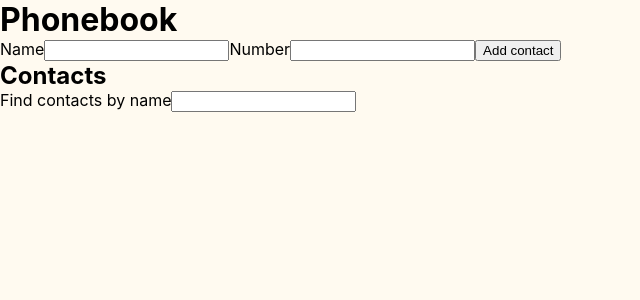
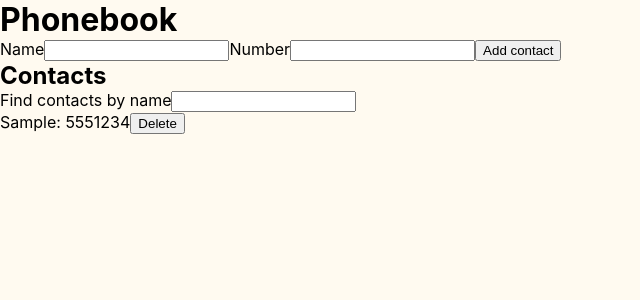
Before and after one commit to mykytapokasiuk/goit-react-hw-02-phonebook, a React (Create React App) app: page / in a window 1280 px wide. Both pictures are taken after typing "Sample", "5551234" into the empty fields and a click on the button "Add contact". Shown: the top 300 px of the page, without its empty margins (0-640 px from the left). Built offline with nearby package versions, Linux system fonts and the light colour scheme.

Commit message:
Bugs fixed

```diff
--- a/src/components/App.jsx
+++ b/src/components/App.jsx
@@ -6,7 +6,7 @@ import ContactList from './ContactList/ContactList.js';
 export default class App extends Component {
   state = {
     contacts: [],
-    filter: [],
+    filter: '',
   };
 
   onAddContact = (data, name) => {
@@ -20,22 +20,33 @@ export default class App extends Component {
     });
   };
 
-  onFilterContacts = name => {
+  onChangeFilter = event => {
     this.setState({
-      filter: this.state.contacts.filter(item =>
-        item.name.toLowerCase().includes(name)
-      ),
+      filter: event.target.value,
+    });
+  };
+
+  onRemoveContact = contactId => {
+    this.setState({
+      contacts: this.state.contacts.filter(contact => contact.id !== contactId),
     });
   };
   render() {
+    const { contacts, filter } = this.state,
+      filteredContacts = contacts.filter(contact =>
+        contact.name.toLowerCase().includes(filter)
+      );
     return (
       <div>
         <h1>Phonebook</h1>
         <ContactForm onAddContact={this.onAddContact} />
 
         <h2>Contacts</h2>
-        <Filter onFilterContacts={this.onFilterContacts} />
-        <ContactList contacts={this.state.filter} />
+        <Filter value={filter} onChangeFilter={this.onChangeFilter} />
+        <ContactList
+          filteredContacts={filteredContacts}
+          onRemoveContact={this.onRemoveContact}
+        />
       </div>
     );
   }
--- a/src/components/ContactForm/ContactForm.js
+++ b/src/components/ContactForm/ContactForm.js
@@ -1,4 +1,5 @@
 import React, { Component } from 'react';
+import PropTypes from 'prop-types';
 import { nanoid } from 'nanoid';
 
 const INITIAL_STATE = {
@@ -65,3 +66,7 @@ export default class ContactForm extends Component {
     );
   }
 }
+
+ContactForm.propTypes = {
+  onAddContact: PropTypes.func.isRequired,
+};
--- a/src/components/ContactList/ContactList.js
+++ b/src/components/ContactList/ContactList.js
@@ -1,21 +1,31 @@
 import React from 'react';
-// import PropTypes from 'prop-types'
+import PropTypes from 'prop-types';
 import ContactListItem from '../ContactListItem/ContactListItem.js';
 
-const ContactList = ({ contacts }) => {
+const ContactList = ({ filteredContacts, onRemoveContact }) => {
   return (
     <ul>
-      {contacts.map(contact => (
+      {filteredContacts.map(contact => (
         <ContactListItem
           key={contact.id}
           name={contact.name}
           number={contact.number}
+          contactId={contact.id}
+          onRemoveContact={onRemoveContact}
         />
       ))}
     </ul>
   );
 };
 
-// ContactList.propTypes = {}
+ContactList.propTypes = {
+  filteredContacts: PropTypes.arrayOf(
+    PropTypes.exact({
+      id: PropTypes.string.isRequired,
+      name: PropTypes.string.isRequired,
+      number: PropTypes.string.isRequired,
+    })
+  ).isRequired,
+};
 
 export default ContactList;
--- a/src/components/ContactListItem/ContactListItem.js
+++ b/src/components/ContactListItem/ContactListItem.js
@@ -1,15 +1,28 @@
 import React from 'react';
-// import PropTypes from 'prop-types'
+import PropTypes from 'prop-types';
 import css from './ContactListItem.module.css';
 
-const ContactListItem = ({ name, number }) => {
+const ContactListItem = ({ name, number, contactId, onRemoveContact }) => {
   return (
     <li className={css.listItem}>
       {name}: {number}
+      <button
+        type="button"
+        onClick={() => {
+          onRemoveContact(contactId);
+        }}
+      >
+        Delete
+      </button>
     </li>
   );
 };
 
-// ContactListItem.propTypes = {}
+ContactListItem.propTypes = {
+  name: PropTypes.string.isRequired,
+  number: PropTypes.string.isRequired,
+  contactId: PropTypes.string.isRequired,
+  onRemoveContact: PropTypes.func.isRequired,
+};
 
 export default ContactListItem;
--- a/src/components/Filter/Filter.js
+++ b/src/components/Filter/Filter.js
@@ -1,38 +1,29 @@
-// import PropTypes from 'prop-types';
-import React, { Component } from 'react';
+import React from 'react';
+import PropTypes from 'prop-types';
 import { nanoid } from 'nanoid';
 
-export default class Filter extends Component {
-  filterNameId = nanoid();
-  // static propTypes = { second: third };
-
-  state = {
-    name: '',
-  };
-
-  handleChange = event => {
-    const { value } = event.target;
-    this.setState({
-      name: value.toLowerCase().trim(),
-    });
-    this.props.onFilterContacts(value);
-    console.log(value);
-  };
-  render() {
+const Filter = ({ value, onChangeFilter }) => {
+  const filterNameId = nanoid();
   return (
     <div>
       <div className="filter">
-          <label htmlFor={this.filterNameId}>Find contacts by name</label>
+        <label htmlFor={filterNameId}>Find contacts by name</label>
         <input
           type="text"
+          value={value}
           name="name"
-            value={this.state.name}
-            id={this.filterNameId}
-            onChange={this.handleChange}
+          id={filterNameId}
+          onChange={onChangeFilter}
           required
         />
       </div>
     </div>
   );
-  }
-}
+};
+
+Filter.propTypes = {
+  value: PropTypes.string.isRequired,
+  onChangeFilter: PropTypes.func.isRequired,
+};
+
+export default Filter;
```
Lines whose indentation alone changed are shown as unchanged.
